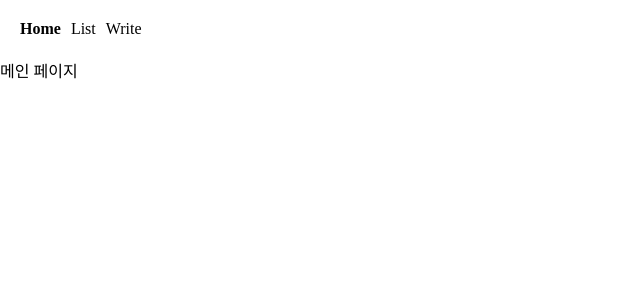
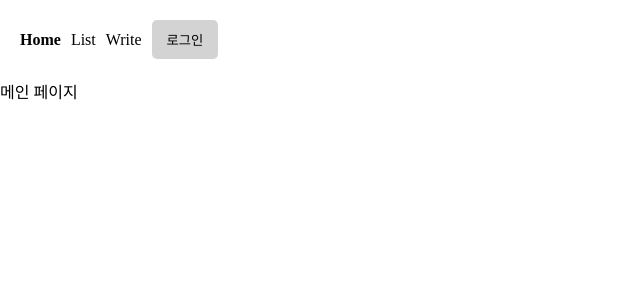
Before and after one commit to kyomin/next-beginner, a Next.js app in the folder board/: page / in a window 1280 px wide. Shown: the top 300 px of the page, without its empty margins (0-640 px from the left). Built offline with nearby package versions, Linux system fonts and the light colour scheme.

Commit message:
게시판 프로젝트 - Auth.js 사용한 소셜 로그인 구현(깃허브 이용)

```diff
--- /dev/null
+++ b/board/components/LoginBtn.js
@@ -0,0 +1,6 @@
+'use client';
+import { signIn } from 'next-auth/react';
+
+export default function LoginBtn() {
+  return <button onClick={() => signIn()}>로그인</button>;
+}
--- a/board/package.json
+++ b/board/package.json
@@ -12,6 +12,7 @@
     "dotenv": "^16.0.3",
     "mongodb": "^5.5.0",
     "next": "13.4.2",
+    "next-auth": "^4.21.1",
     "react": "18.2.0",
     "react-dom": "18.2.0"
   }
--- a/board/pages/_app.js
+++ b/board/pages/_app.js
@@ -1,5 +1,31 @@
-import '@/styles/globals.css'
+/**
+ * 가장 먼저 실행되는 컴포넌트로, 모든 페이지는 _app을 통해 실행된다.
+ * 다음과 같은 특성들이 있다.
+ *
+ * 1. 페이지가 변경되어도 레이아웃과 상태 값을 유지한다.
+ * 2. "componentDidCatch"를 통해 에러 핸들링이 가능하다.
+ * 3. 페이지에 추가적인 데이터를 삽입할 수 있다.
+ * 4. Global CSS는 이곳에 추가한다.
+ * 5. 헤더와 푸터같이 공통적으로 사용하는 레이아웃은 이곳에 추가한다.
+ */
+import '@/styles/globals.css';
+import Link from 'next/link';
+import { SessionProvider } from 'next-auth/react';
+import LoginBtn from '../components/LoginBtn';
 
 export default function App({ Component, pageProps }) {
-  return <Component {...pageProps} />
+  return (
+    <SessionProvider>
+      {/* Navigation Bar */}
+      <div className='navbar'>
+        <Link href='/' className='logo'>
+          Home
+        </Link>
+        <Link href='/list'>List</Link>
+        <Link href='/write'>Write</Link>
+        <LoginBtn />
+      </div>
+      <Component {...pageProps} />
+    </SessionProvider>
+  );
 }
--- a/board/pages/_document.js
+++ b/board/pages/_document.js
@@ -1,20 +1,10 @@
-/* Layout을 짜는 곳입니다. */
 import { Html, Head, Main, NextScript } from 'next/document';
-import Link from 'next/link';
 
 export default function Document() {
   return (
     <Html lang='en'>
       <Head />
       <body>
-        {/* Navigation Bar */}
-        <div className='navbar'>
-          <Link href='/' className='logo'>
-            Home
-          </Link>
-          <Link href='/list'>List</Link>
-          <Link href='/write'>Write</Link>
-        </div>
         <Main />
         <NextScript />
       </body>
--- a/board/styles/globals.css
+++ b/board/styles/globals.css
@@ -59,4 +59,5 @@ button {
   background: lightgray;
   border: none;
   border-radius: 5px;
+  cursor: pointer;
 }
```
Also changed, not shown: board/pages/api/auth/[...nextauth].js (added, +14 -0 lines).
